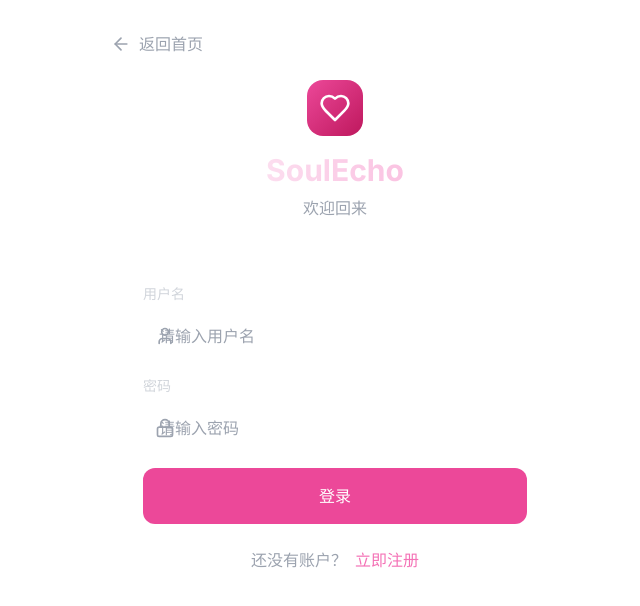
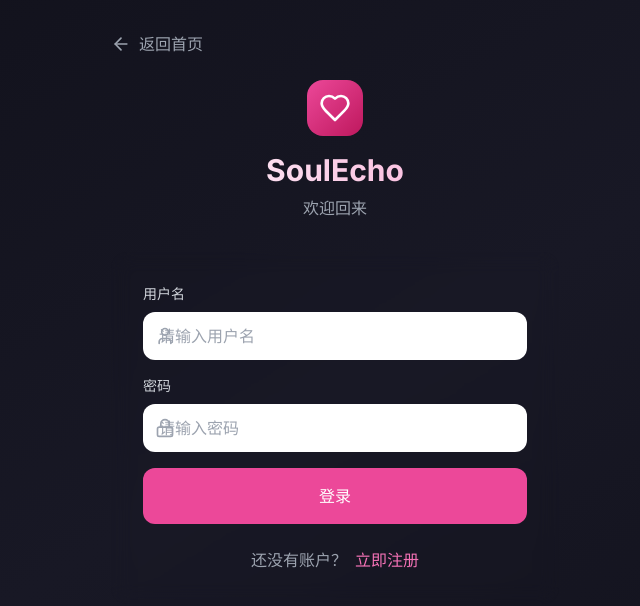
Before and after one commit to skydzx/soul-echo, a React (Vite) app in the folder frontend/: page /login in a window 1280 px wide. Shown: the top 606 px of the page, without its empty margins (305-945 px from the left). Built offline with nearby package versions, Linux system fonts and the light colour scheme; no server answers.

Commit message:
fix: 登录页面添加深色背景

```diff
--- a/frontend/src/pages/Auth/Login.tsx
+++ b/frontend/src/pages/Auth/Login.tsx
@@ -34,7 +34,7 @@
   };
 
   return (
-    <div className="min-h-screen py-8 px-4">
+    <div className="min-h-screen bg-gradient-to-br from-dark-300 via-dark-200 to-dark-300 py-8 px-4">
       <motion.div
         initial={{ opacity: 0, y: 20 }}
         animate={{ opacity: 1, y: 0 }}
```
